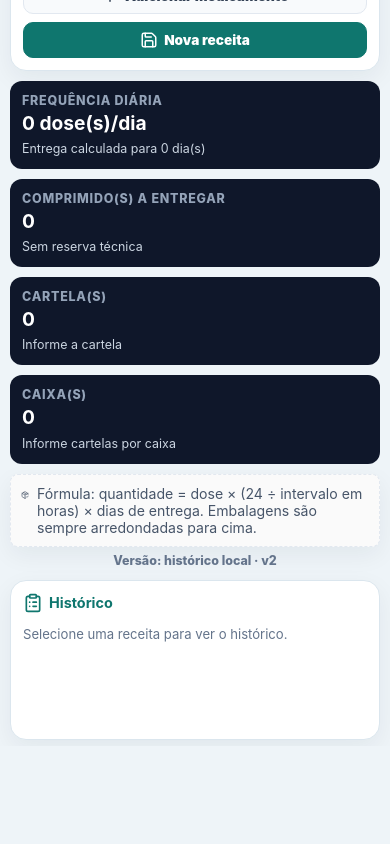
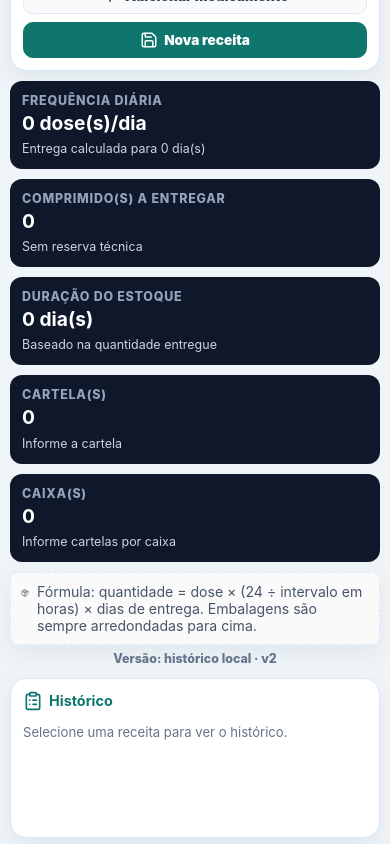
Before and after one commit to Loopstop/RemedCalc, a React (Vite) app: page / in a window 390 px wide. Shown: the part 991-1835 px from the top of the page. Before the commit the page ends 1737 px from the top, so only its background shows below. Built offline with nearby package versions, Linux system fonts and the light colour scheme.

Commit message:
feat: restore stock duration calculation for tablets and liquids
Co-authored-by: kiloconnect[bot] <240665456+kiloconnect[bot]@users.noreply.github.com>

```diff
--- a/src/main.jsx
+++ b/src/main.jsx
@@ -67,7 +67,8 @@ function summarizeMedicine(medicine) {
   const type = medicine.mode === 'ml' ? 'Líquido' : 'Comprimido';
   const unit = medicine.mode === 'ml' ? 'mL' : 'comprimido(s)';
   const freq = medicine.weekly ? '1x/semana' : `de ${medicine.intervalHours} em ${medicine.intervalHours} horas`;
-  return `${type}: ${medicine.totalWithReserve} ${unit} por ${medicine.deliveryDays} dia(s), ${medicine.dose} ${medicine.mode === 'ml' ? 'mL' : 'comp.'} ${freq}`;
+  const stock = medicine.stockDurationDays ? ` · estoque: ${roundUp(medicine.stockDurationDays)} dia(s)` : '';
+  return `${type}: ${medicine.totalWithReserve} ${unit} por ${medicine.deliveryDays} dia(s), ${medicine.dose} ${medicine.mode === 'ml' ? 'mL' : 'comp.'} ${freq}${stock}`;
 }
 
 function App() {
@@ -138,6 +139,7 @@ function App() {
         packageALabel: 'frasco(s)',
         packageADetail: mlPerBottle ? `${mlPerBottle} mL por frasco` : 'Informe o volume do frasco',
         warning: requestedDays > treatmentDays ? 'O período de entrega foi limitado à duração do tratamento.' : '',
+        stockDurationDays: deliveredTotal > 0 && dosesPerDay > 0 ? deliveredTotal / totalWithReserve * deliveryDays : 0,
       };
     }
 
@@ -162,6 +164,7 @@ function App() {
       packageBLabel: 'caixa(s)',
       packageBDetail: unitsPerBox ? `${unitsPerBox} comprimidos por caixa` : 'Informe cartelas por caixa',
       warning: requestedDays > treatmentDays ? 'O período de entrega foi limitado à duração do tratamento.' : '',
+      stockDurationDays: deliveredTotal > 0 && dosesPerDay > 0 ? deliveredTotal / (dose * dosesPerDay) : 0,
     };
   }, [form]);
 
@@ -196,6 +199,7 @@ function App() {
       treatmentDays: positiveNumber(form.treatmentDays),
       deliveryDays: result.deliveryDays,
       weekly,
+      stockDurationDays: result.stockDurationDays,
       packageBLabel: result.packageBLabel,
       packageB: result.packageB,
     };
@@ -340,6 +344,7 @@ function App() {
                 <ResultCard title="Frequência diária" value={`${roundUp(result.dosesPerDay)} dose(s)/dia`} detail={`Entrega calculada para ${result.deliveryDays} dia(s)`} />
               )}
               <ResultCard title={result.primaryLabel} value={result.totalWithReserve} detail="Sem reserva técnica" />
+              <ResultCard title="Duração do estoque" value={`${roundUp(result.stockDurationDays)} dia(s)`} detail="Baseado na quantidade entregue" />
               <ResultCard title={result.packageALabel} value={result.packageA} detail={result.packageADetail} />
               {!isMl && <ResultCard title={result.packageBLabel} value={result.packageB} detail={result.packageBDetail} />}
             </>
```
